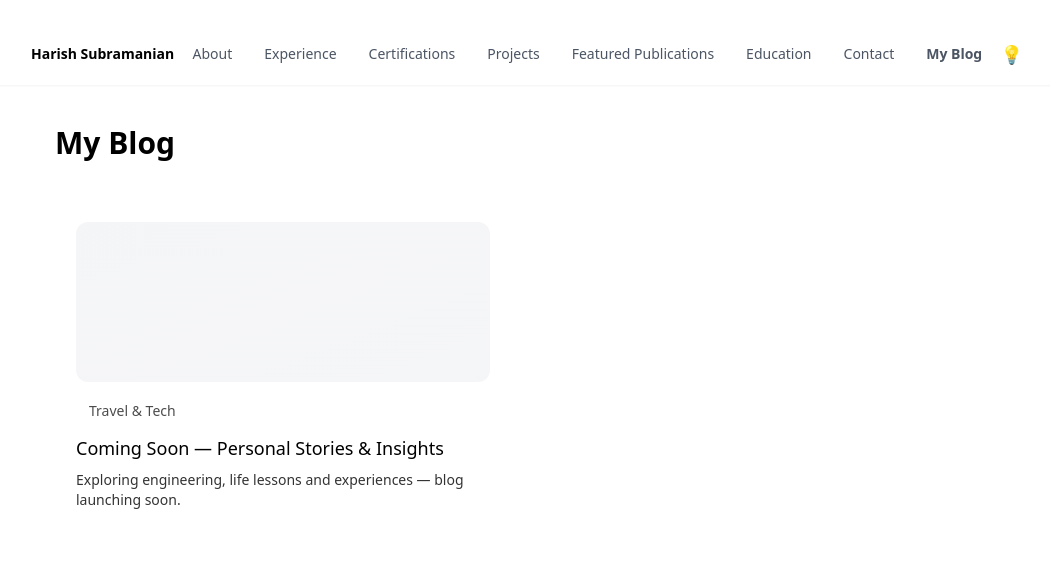
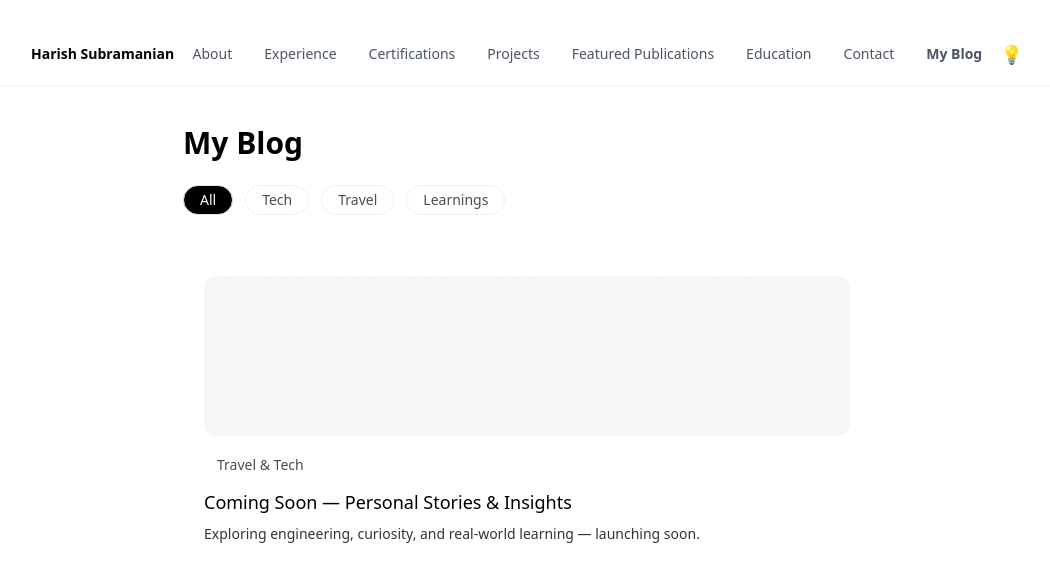
Before and after one commit to HarishS99/harish-portfolio, a Next.js app: page /blog in a window 1280 px wide. Shown: the top 582 px of the page, without its empty margins (113-1163 px from the left). Built offline with nearby package versions, Linux system fonts and the light colour scheme.

Commit message:
Update page.tsx

```diff
--- a/app/blog/page.tsx
+++ b/app/blog/page.tsx
@@ -1,20 +1,42 @@
 "use client";
 
+import { useState } from "react";
+import Navbar from "../(site)/components/Navbar";
 import Link from "next/link";
-import Navbar from "../(site)/components/Navbar";
 
 export default function BlogPage() {
+  const [activeCategory, setActiveCategory] = useState("all");
+
+  const categories = ["All", "Tech", "Travel", "Learnings"];
+
   return (
     <>
       <Navbar />
-    <main className="min-h-screen p-6 md:p-10 max-w-5xl mx-auto">
-      <h1 className="text-3xl font-bold mb-10">My Blog</h1>
+      <main className="min-h-screen p-6 md:p-10 max-w-3xl mx-auto">
+        <h1 className="text-3xl font-bold mb-6">My Blog</h1>
 
-      <div className="grid md:grid-cols-2 gap-8">
-        {/* PLACEHOLDER BLOG CARD */}
+        {/* Category Pills */}
+        <div className="flex gap-3 mb-10">
+          {categories.map((cat) => (
+            <button
+              key={cat}
+              onClick={() => setActiveCategory(cat.toLowerCase())}
+              className={`px-4 py-1 rounded-full text-sm transition border ${
+                activeCategory === cat.toLowerCase()
+                  ? "bg-black text-white dark:bg-white dark:text-black"
+                  : "opacity-70 hover:opacity-100"
+              }`}
+            >
+              {cat}
+            </button>
+          ))}
+        </div>
+
+        {/* Blog Cards */}
+        <div className="grid gap-8">
           <Link
-          href="#"
-          className="block p-5 rounded-2xl border border-white/10 dark:border-white/20 bg-white/5 hover:scale-[1.01] hover:shadow-xl transition-transform duration-200"
+            href="/blog/first-post"
+            className="block p-5 rounded-2xl border border-white/10 dark:border-white/20 bg-white/5 dark:bg-white/5 backdrop-blur-md hover:scale-[1.01] hover:shadow-xl transition-transform duration-300"
           >
             <div className="w-full h-40 rounded-xl bg-gradient-to-br from-gray-200/40 to-gray-400/10 dark:from-gray-800/40 dark:to-gray-700/10 mb-4" />
 
@@ -26,7 +48,7 @@ export default function BlogPage() {
               Coming Soon — Personal Stories & Insights
             </h2>
             <p className="text-sm opacity-80 mt-2">
-            Exploring engineering, life lessons and experiences — blog launching soon.
+              Exploring engineering, curiosity, and real-world learning — launching soon.
             </p>
           </Link>
         </div>
```
Lines whose indentation alone changed are shown as unchanged.
